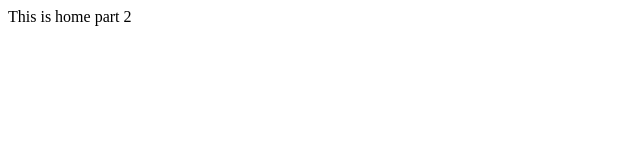
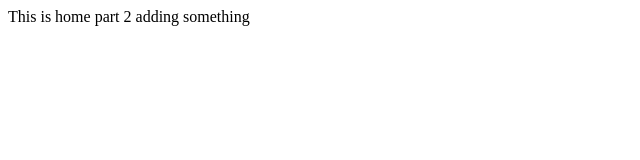
Before and after one commit to adarsh-2/trying, a plain HTML site: page home.html in a window 1280 px wide. Shown: the whole page, without its empty margins (0-640 px from the left). Drawn offline with Linux system fonts and the light colour scheme.

Commit message:
ud home 3

```diff
--- a/home.html
+++ b/home.html
@@ -6,6 +6,6 @@
     <title>Document</title>
   </head>
   <body>
-    This is home part 2
+    This is home part 2 adding something
   </body>
 </html>
```
